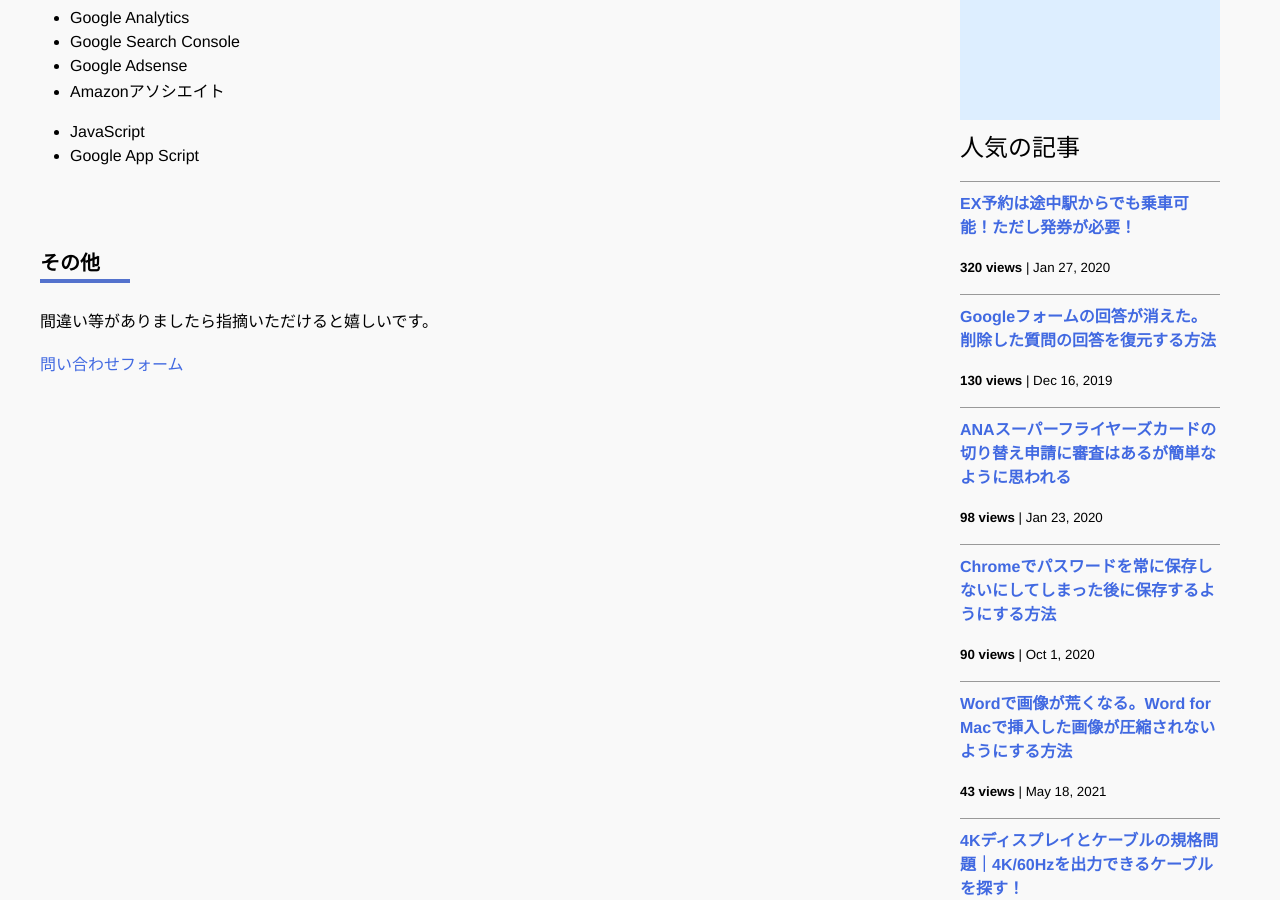
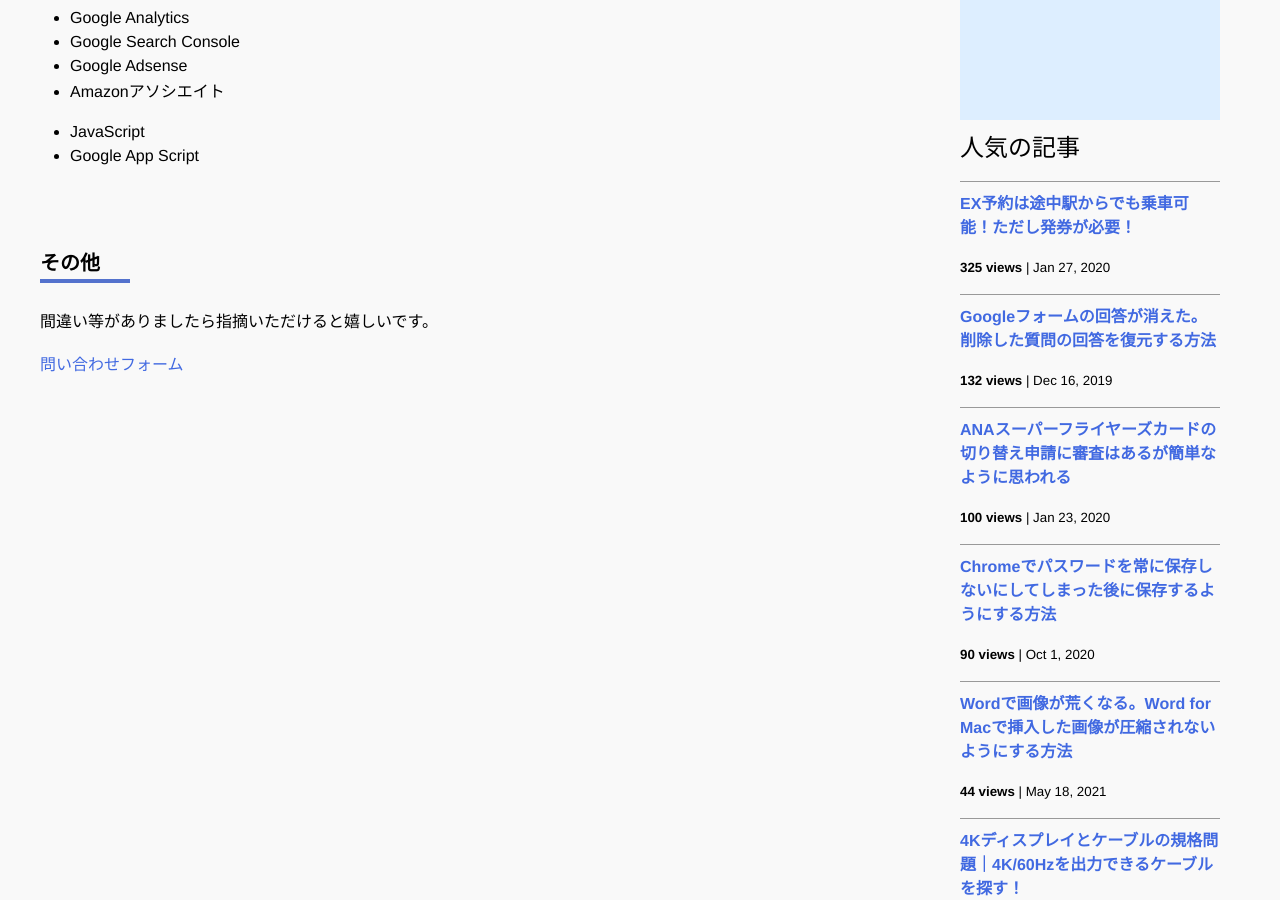
Before and after one commit to iwanaminami/shoyaiwaname, a Jekyll site: the page built from about.markdown, in a window 1280 px wide and 900 px high, scrolled down 693 px. Built offline with Jekyll 4.4.1, drawn with Linux system fonts in a browser that asks for light colours; nearby versions of some CDN libraries; comment, search, counter and statistics services are not loaded.

Commit message:
chore(ga): update _data/popularposts.yml 20251008-1252

```diff
--- a/_data/popularposts.yml
+++ b/_data/popularposts.yml
@@ -1,13 +1,13 @@
 side:
-  - view: 320
+  - view: 325
     url: "/2020/01/27/ex-rideontheway.html"
-  - view: 130
+  - view: 132
     url: "/2019/12/16/restore-googleform.html"
-  - view: 98
+  - view: 100
     url: "/2020/01/23/sfc-judge.html"
   - view: 90
     url: "/2020/10/01/googlepassword.html"
-  - view: 43
+  - view: 44
     url: "/2021/05/18/image-compression-word.html"
   - view: 40
     url: "/2020/04/14/4kcable.html"
```
